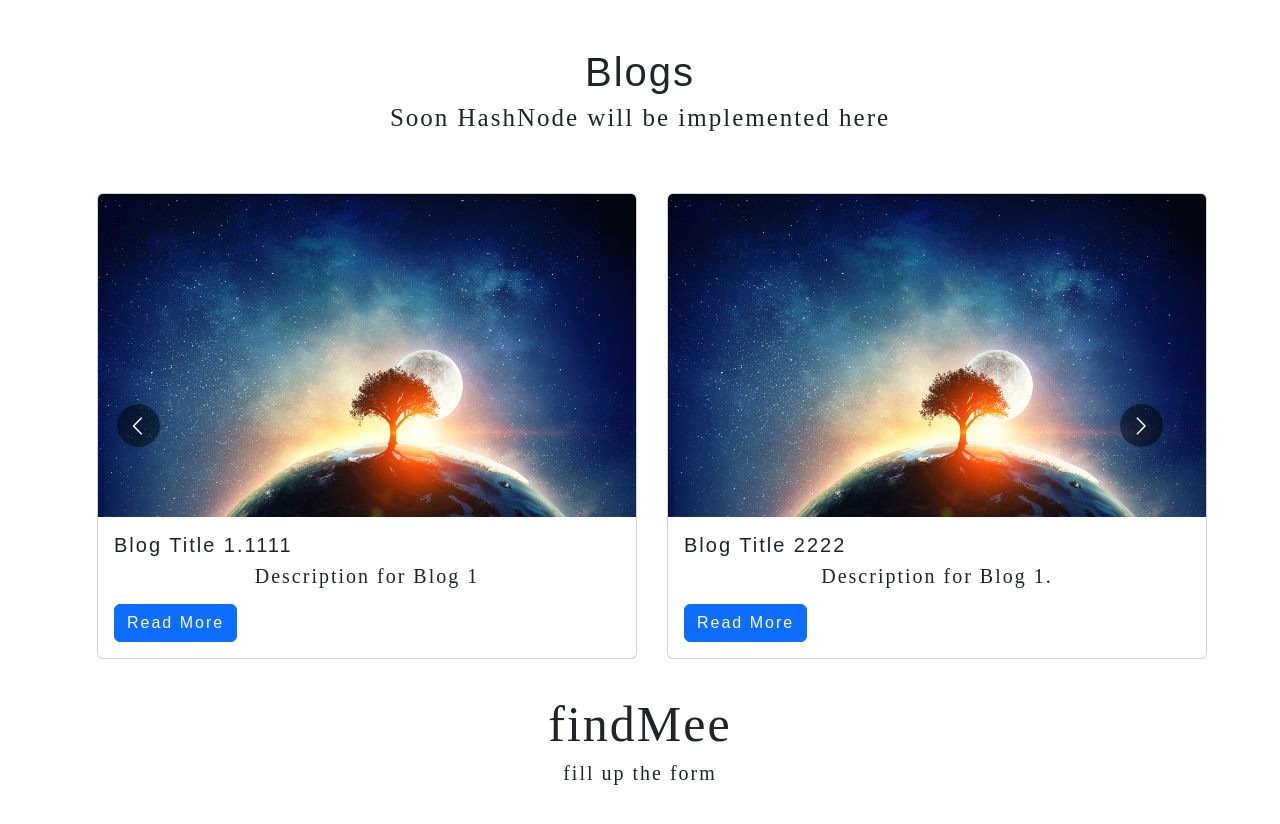
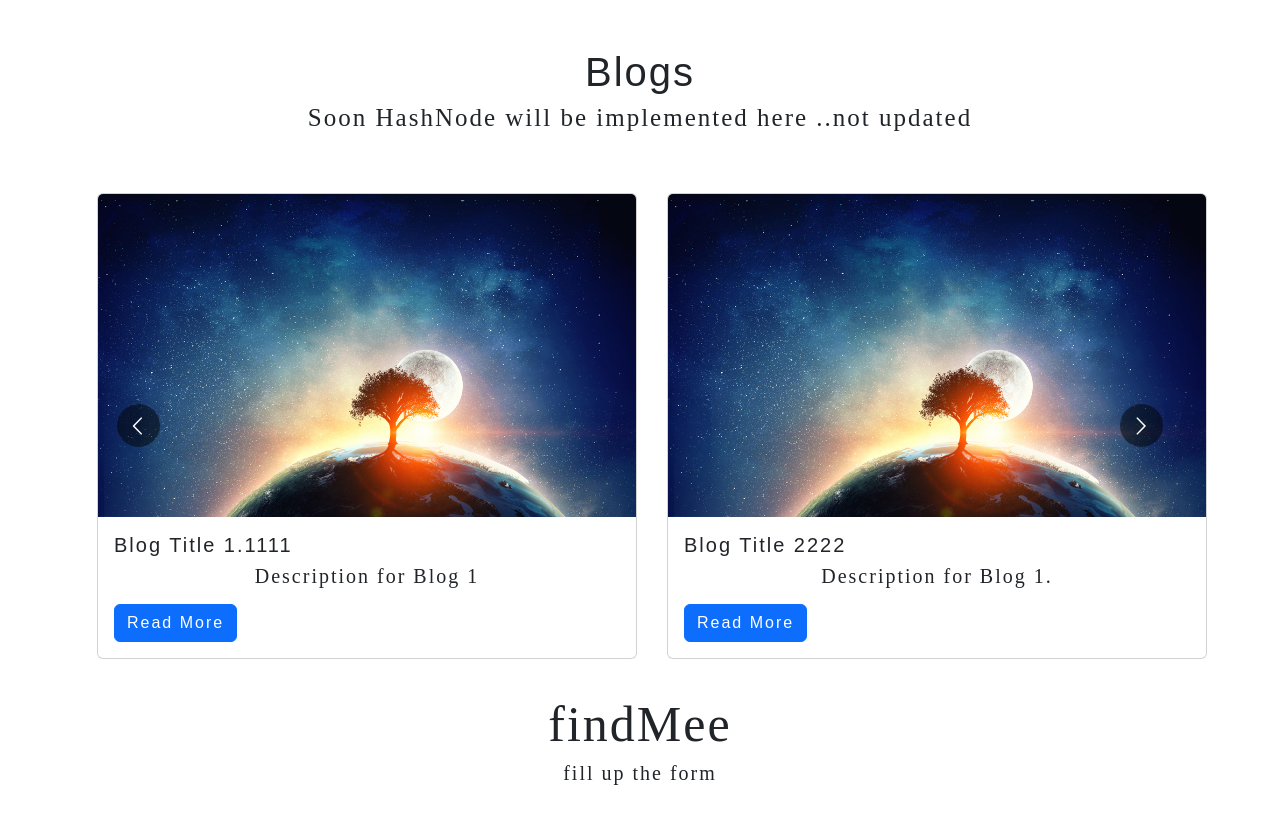
Before and after one commit to gxaurab/portfolioo, a React (Create React App) app: page / in a window 1280 px wide. Shown: the part 1652-2476 px from the top of the page. Built offline with nearby package versions, Linux system fonts and the light colour scheme.

Commit message:
blog updated

```diff
--- a/src/Components/Blogs/Blogs.js
+++ b/src/Components/Blogs/Blogs.js
@@ -36,7 +36,7 @@ const Blogs = () => {
         <Row>
           <Col className='displayStuffsBlogs'>
             <h2 className='blogsH2'>Blogs</h2>
-            <p className='blogsP'> Soon HashNode will be implemented here</p>
+            <p className='blogsP'> Soon HashNode will be implemented here ..not updated</p>
           </Col>
         </Row>
         <Row>
@@ -61,7 +61,7 @@ const Blogs = () => {
                 <Card.Text>
                   Description for Blog 1
                 </Card.Text>
-                <a href='https://hashnode.com/@gxaurab' target='_blank'><Button variant="primary">Read More</Button></a>
+                <a href='https://hash-node-mocha.vercel.app/' target='_blank'><Button variant="primary">Read More</Button></a>
               </Card.Body>
             </Card>
             <Card className='blog-card'>
@@ -71,7 +71,7 @@ const Blogs = () => {
                 <Card.Text>
                   Description for Blog 1.
                 </Card.Text>
-                <a href='https://hashnode.com/@gxaurab' target='_blank'><Button variant="primary">Read More</Button></a>
+                <a href='https://hash-node-mocha.vercel.app/' target='_blank'><Button variant="primary">Read More</Button></a>
               </Card.Body>
             </Card>
             <Card className='blog-card'>
@@ -81,7 +81,7 @@ const Blogs = () => {
                 <Card.Text>
                   Description for Blog 1.
                 </Card.Text>
-                <a href='https://hashnode.com/@gxaurab' target='_blank'><Button variant="primary">Read More</Button></a>
+                <a href='https://hash-node-mocha.vercel.app/' target='_blank'><Button variant="primary">Read More</Button></a>
               </Card.Body>
             </Card>
 
```
Also changed, not shown: 11 other files (tests, documents, lock files or other folders).
